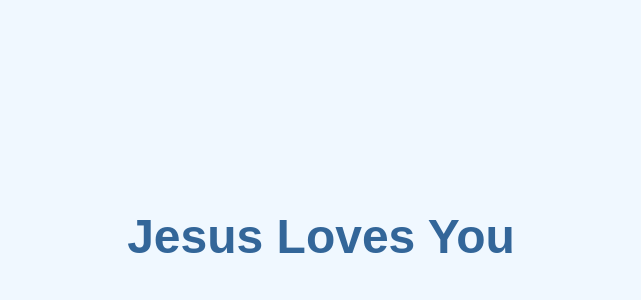
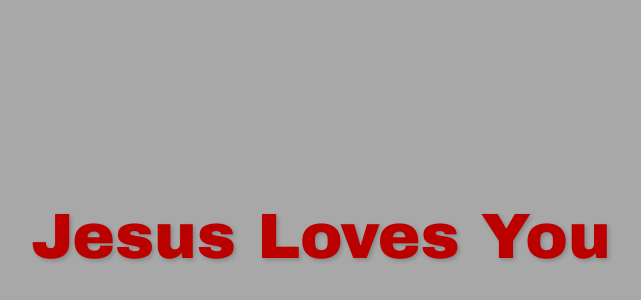
Before and after one commit to VirtuousOvercomer/jesus-loves-you-page, a plain HTML site: page index.html in a window 1280 px wide. Shown: the part 164-464 px from the top of the page, without its empty margins (319-960 px from the left). Drawn offline with Linux system fonts and the light colour scheme.

Commit message:
Update index.html

```diff
--- a/index.html
+++ b/index.html
@@ -5,6 +5,7 @@
     <meta name="viewport" content="width=device-width, initial-scale=1.0">
     <title>Jesus Loves You</title>
     <style>
+        /* Style for the page background and text alignment */
         body {
             display: flex;
             justify-content: center;
@@ -12,12 +13,17 @@
             height: 100vh;
             margin: 0;
             font-family: Arial, sans-serif;
-            background-color: #f0f8ff;
+            background-color: #A8A8A8; /* Ohio State light gray background */
             color: #333;
         }
+
+        /* Style for the main message text */
         h1 {
-            font-size: 3em;
-            color: #336699;
+            font-size: 4em; /* Large font size */
+            color: #BB0000; /* Ohio State scarlet red for the text */
+            font-family: 'Arial Black', sans-serif; /* Bold and strong font */
+            text-shadow: 2px 2px 4px rgba(0, 0, 0, 0.2); /* Subtle shadow for contrast */
+            margin: 0;
         }
     </style>
 </head>
```
